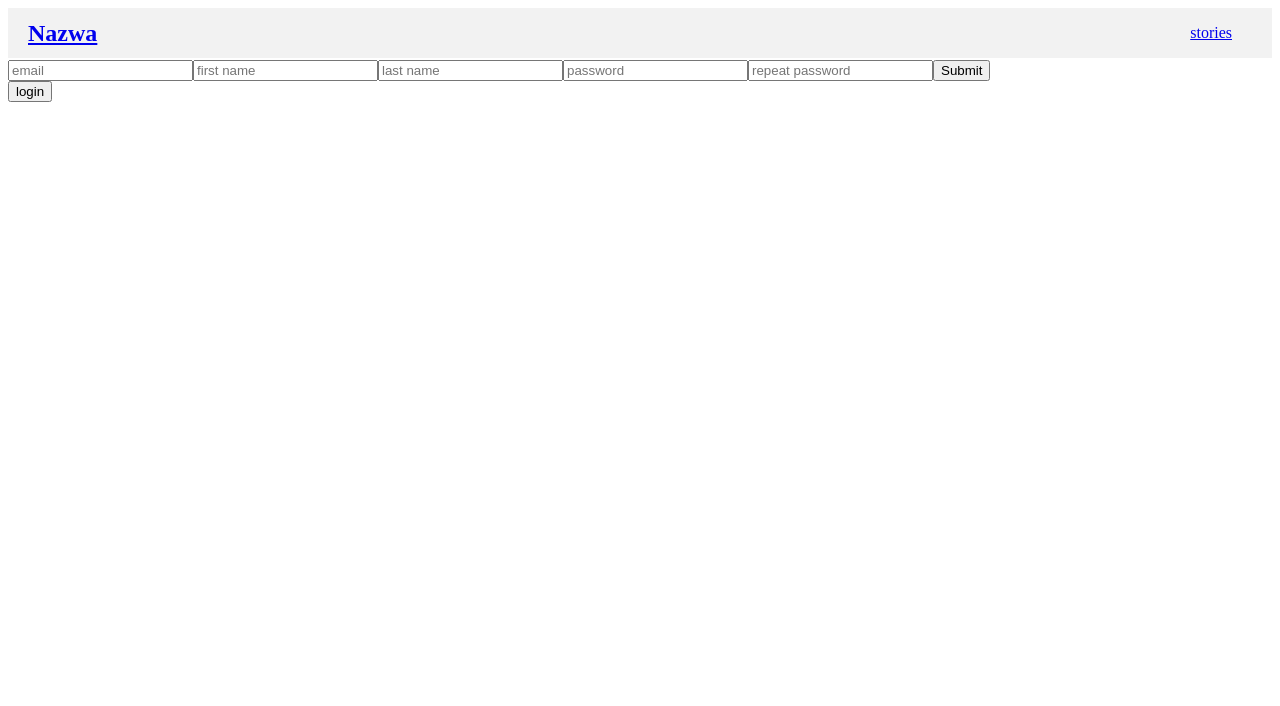
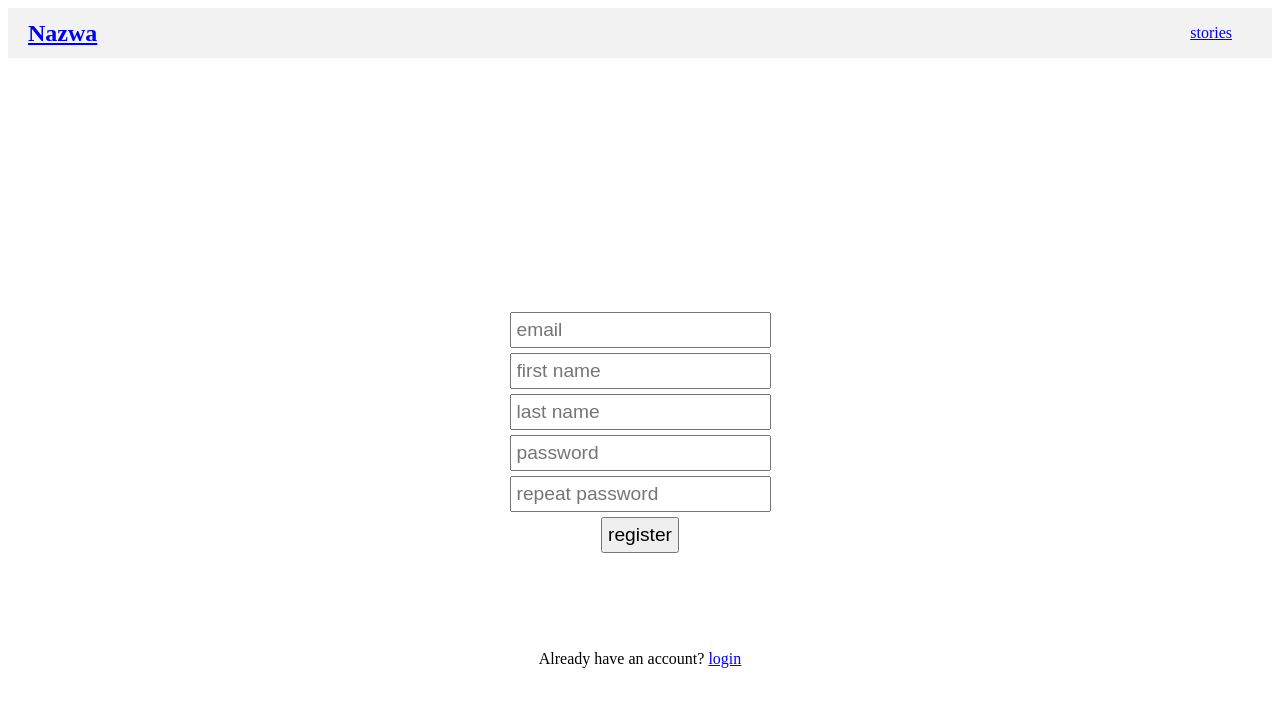
Before and after one commit to mateusz800/TravelBlogPlatform, a React (Create React App) app in the folder frontend/: page /register in a window 1280 px wide. Shown: the top 706 px of the page. Built offline with nearby package versions, Linux system fonts and the light colour scheme; no server answers; the HTML template or start-up script is replaced by a standard one.

Commit message:
login/register form validation

```diff
--- a/frontend/src/actions/profileActions.js
+++ b/frontend/src/actions/profileActions.js
@@ -1,5 +1,6 @@
 import axios from "axios";
 import { profileActions } from "./types";
+import { loginStatus } from "../messages";
 
 /* get profile data of the user with the given pk
  */
@@ -29,14 +30,30 @@ export const register = (email, password, firstName, lastName) => dispatch => {
  Login user and redirect to the home page
 */
 export const login = (email, password) => dispatch => {
-  axios.post("/api/login", { email: email, password: password }).then(res => {
+  axios
+    .post("/api/login", { email: email, password: password })
+    .then(res => {
       if (res.data["pk"]) {
+        // success
         dispatch({
           type: profileActions.LOGIN,
           payload: res.data["pk"]
         });
         window.location.href = "/";
+      } else {
+        // login failed
+        dispatch({
+          type: profileActions.LOGIN_FAILED,
+          payload: loginStatus.INCORRECT_DATA
+        });
       }
+    })
+    .catch(error => {
+      // some error with connection occured
+      dispatch({
+        type: profileActions.LOGIN_FAILED,
+        payload: loginStatus.ERROR
+      });
     });
 };
 
--- a/frontend/src/actions/types.js
+++ b/frontend/src/actions/types.js
@@ -12,7 +12,8 @@ export const profileActions = {
   GET_PROFILE: "GET_PROFILE",
   LOGIN: 'LOGIN',
   LOGOUT: 'LOGOUT',
-  SET_UPLOADED_PHOTOT_TYPE: 'SET_UPLOADED_PHOTO_TYPE'
+  SET_UPLOADED_PHOTOT_TYPE: 'SET_UPLOADED_PHOTO_TYPE', // during changing profile settings
+  LOGIN_FAILED: 'LOGIN FAILED'
 };
 
 export const mediaActions = {
--- /dev/null
+++ b/frontend/src/components/LoginPage/InputWarning.js
@@ -0,0 +1,7 @@
+import React from "react";
+
+const InputWarning = ({ display, message }) => (
+  <div styles="display:inline">{display && <span>{message}</span>}</div>
+);
+
+export default InputWarning;
--- a/frontend/src/components/LoginPage/LoginForm.js
+++ b/frontend/src/components/LoginPage/LoginForm.js
@@ -1,6 +1,7 @@
-import React, { Component } from "react";
+import React, { Component, Fragment } from "react";
 import { connect } from "react-redux";
 import { login } from "../../actions/profileActions";
+import styles from "./styles.module.css";
 
 class LoginForm extends Component {
   constructor(props) {
@@ -14,15 +15,17 @@ class LoginForm extends Component {
     this.setState({ [name]: e.target.value });
   }
 
-  handleSubmit(e){
+  handleSubmit(e) {
     e.preventDefault();
-    const {email, password} = this.state;
+    const { email, password } = this.state;
     this.props.login(email, password);
   }
 
   render() {
     return (
-      <form onSubmit={this.handleSubmit}>
+      <Fragment>
+        <form onSubmit={this.handleSubmit} className={styles.form}>
+          <h5 className={styles.warning}>{this.props.loginStatus}</h5>
           <input
             type="text"
             name="email"
@@ -35,8 +38,9 @@ class LoginForm extends Component {
             placeholder="password"
             onChange={this.handleChange}
           />
-        <input type="submit" />
+          <input type="submit" value="login" />
         </form>
+      </Fragment>
     );
   }
 }
@@ -47,4 +51,10 @@ function mapDispatchToProps(dispatch) {
   };
 }
 
-export default connect(null, mapDispatchToProps)(LoginForm);
+function mapStateToProps(state) {
+  return {
+    loginStatus: state.profiles.loginStatus
+  };
+}
+
+export default connect(mapStateToProps, mapDispatchToProps)(LoginForm);
--- a/frontend/src/components/LoginPage/LoginPage.js
+++ b/frontend/src/components/LoginPage/LoginPage.js
@@ -1,6 +1,8 @@
 import React, { Component, Fragment } from "react";
+import { Link } from "react-router-dom"
 import LoginForm from "./LoginForm";
 import RegisterForm from "./RegisterForm";
+import styles from "./styles.module.css";
 
 class LoginPage extends Component {
   constructor(props) {
@@ -19,9 +21,10 @@ class LoginPage extends Component {
       <div>
         {!showRegisterForm && <LoginForm />}
         {showRegisterForm && <RegisterForm />}
-        <button onClick={this.toogleForm}>
-          {showRegisterForm ? "login" : "register"}
-        </button>
+        <div className={styles.toggleMode}>
+          {showRegisterForm ? "Already have an account? " : "Don't have an account? "}
+            <a onClick={this.toogleForm}>{showRegisterForm ? "login " : "register"}</a>
+        </div>
       </div>
     );
   }
--- a/frontend/src/components/LoginPage/RegisterForm.js
+++ b/frontend/src/components/LoginPage/RegisterForm.js
@@ -1,13 +1,22 @@
 import React, { Component, Fragment } from "react";
 import { connect } from "react-redux";
 import { register } from "../../actions/profileActions";
+import InputWarning from "./InputWarning";
+import styles from "./styles.module.css";
 
 class RegisterForm extends Component {
   constructor(props) {
     super(props);
-    this.state = { email: "", password1: "", password2: "" };
+    this.state = {
+      email: "",
+      password1: "",
+      password2: "",
+      passwordsEqual: true
+    };
+    this.passwordLengthWarning = null;
     this.handleChange = this.handleChange.bind(this);
     this.handleSubmit = this.handleSubmit.bind(this);
+    this.checkPasswordsEquality = this.checkPasswordsEquality.bind(this);
   }
   componentDidMount() {
     this.setState({ mounted: true });
@@ -15,6 +24,11 @@ class RegisterForm extends Component {
   handleChange(e) {
     const name = e.target.name;
     this.setState({ [name]: e.target.value });
+    if (name === "password2") {
+      this.checkPasswordsEquality(this.state.password1, e.target.value);
+    } else if (name === "password1") {
+      this.checkPasswordsEquality(e.target.value, this.state.password2);
+    }
   }
   handleSubmit(e) {
     e.preventDefault();
@@ -28,40 +42,61 @@ class RegisterForm extends Component {
       );
     }
   }
+  checkPasswordsEquality(password1, password2) {
+    if (password2 === "") {
+      this.setState({ passwordsEqual: true });
+    }
+    else if (password1 != password2) {
+      this.setState({ passwordsEqual: false });
+    } else {
+      this.setState({ passwordsEqual: true });
+    }
+  }
   render() {
     return (
-      <form onSubmit={this.handleSubmit}>
+      <form onSubmit={this.handleSubmit} className={styles.form}>
         <input
           type="email"
           name="email"
           placeholder="email"
           onChange={this.handleChange}
+          required
         />
         <input
           type="text"
           name="firstName"
           placeholder="first name"
           onChange={this.handleChange}
+          required
         />
         <input
           type="text"
           name="lastName"
           placeholder="last name"
           onChange={this.handleChange}
+          required
         />
         <input
           type="password"
           name="password1"
           placeholder="password"
           onChange={this.handleChange}
+          required
         />
+        <div>
           <input
             type="password"
             name="password2"
             placeholder="repeat password"
             onChange={this.handleChange}
+            required
           />
-        <input type="submit" />
+          <InputWarning
+            message="Passwords are not the same"
+            display={!this.state.passwordsEqual}
+          />
+        </div>
+        <input type="submit" value="register" />
       </form>
     );
   }
--- a/frontend/src/components/LoginPage/styles.module.css
+++ b/frontend/src/components/LoginPage/styles.module.css
@@ -11,8 +11,22 @@
     align-items: center;
     justify-content: center;
 }
-.form form input{
+.form input{
     margin-bottom:5px;
     padding:5px;
-    font-size: 1.1rem;
+    font-size: 1.2rem;
 }
+.warning{
+    color:red;
+    position: absolute;
+    margin-top:-75px;
+}
+.toggleMode{
+    text-align: center;
+    margin-top:-20vh;
+}
+.toggleMode a{
+    cursor:pointer;
+    color:blue;
+    text-decoration: underline;
+}
```
Lines whose indentation alone changed are shown as unchanged.
